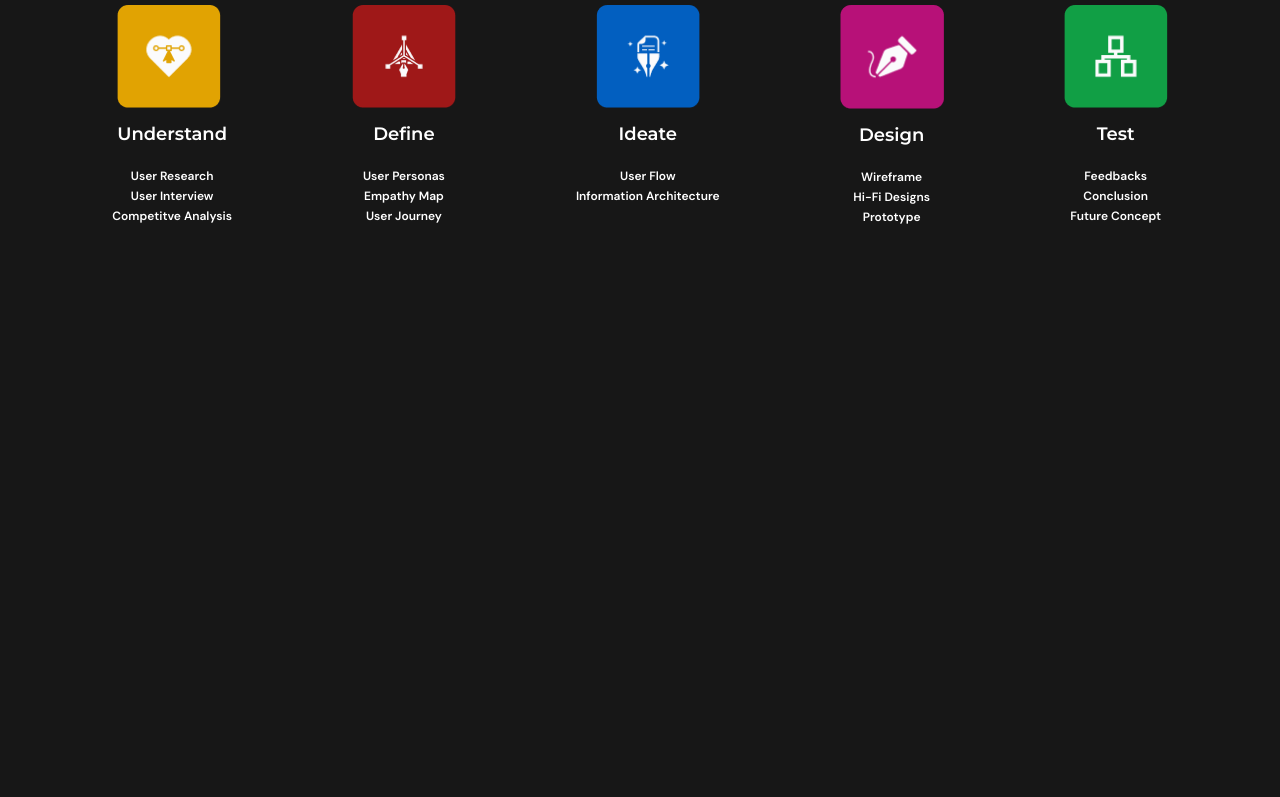
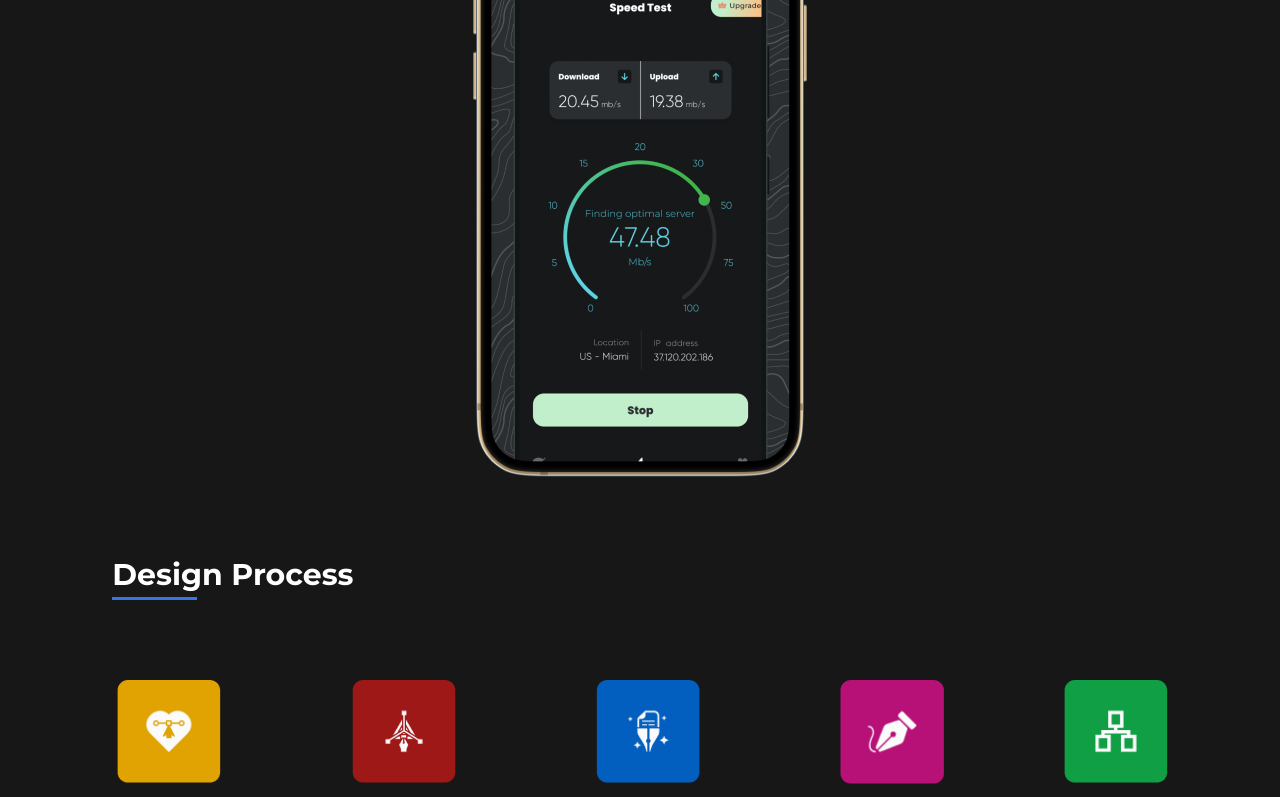
Before and after one commit to VirtuousTechies/musa-daniel, a React (Vite) app in the folder musa-daniel/: page /works/adBlocker in a window 1280 px wide. Shown: the part 1104-1901 px from the top of the page. Before the commit the page ends 1489 px from the top, so only its background shows below. Built offline with nearby package versions, Linux system fonts and the light colour scheme.

Commit message:
Started working on the second section of adblocker page, imported an image, created a new component heading for the headings

```diff
--- a/musa-daniel/src/Components/AdBlockerBody.jsx
+++ b/musa-daniel/src/Components/AdBlockerBody.jsx
@@ -1,6 +1,6 @@
 import React from 'react'
 import DesignProcess from './DesignProcess'
-import { adBlockerMainOne, adBlockerMainTwo, dotDesign, figma } from '../Data'
+import { adBlockerMainOne, adBlockerMainTwo, adBlockerOverview, dotDesign, figma } from '../Data'
 
 export default function AdBlockerBody() {
   return (
@@ -41,7 +41,13 @@ export default function AdBlockerBody() {
         <img src={dotDesign} alt="dot-design" className='self-end md:self-start w-[60px]
         md:w-auto' />
       </section>
-      <section></section>
+      <section>
+        <section>
+
+        </section>
+        <section></section>
+        <img src={adBlockerOverview} alt="phone-image" />
+      </section>
       <section></section>
       <DesignProcess />
       <section></section>
--- a/musa-daniel/src/Components/DesignProcess.jsx
+++ b/musa-daniel/src/Components/DesignProcess.jsx
@@ -1,13 +1,11 @@
 import React from 'react'
 import { designProcess } from '../Data/demo'
+import Heading from './Heading'
 
 export default function DesignProcess() {
   return (
     <section className='flex flex-col space-y-20'>
-        <div className='flex flex-col space-y-1'>
-            <h2 className='font-three font-bold text-3xl'>Design Process</h2>
-            <div className='bg-[#3676E0] w-[85px] h-[3px]'></div>
-        </div>
+        <Heading text={'Design Process'}/>
         <section className='grid gap-10 grid-cols-2 md:grid-cols-4 lg:flex lg:flex-row lg:space-x-12 xl:space-x-20'>
             {designProcess.map((list) => <div key={list.title} className='flex flex-col
             space-y-5 items-center'>
--- /dev/null
+++ b/musa-daniel/src/Components/Heading.jsx
@@ -0,0 +1,10 @@
+import React from 'react'
+
+export default function Heading(props) {
+  return (
+    <div className='flex flex-col space-y-1'>
+        <h2 className='font-three font-bold text-3xl'>{props.text}</h2>
+        <div className='bg-[#3676E0] w-[85px] h-[3px]'></div>
+     </div>
+  )
+}
--- a/musa-daniel/src/Components/index.jsx
+++ b/musa-daniel/src/Components/index.jsx
@@ -11,3 +11,4 @@ export {default as RideEaseBody} from './RideEaseBody'
 export {default as AdBlockerBody} from './AdBlockerBody'
 export {default as DesignProcess} from './DesignProcess'
 export {default as FoodAppBody} from './FoodAppBody'
+export {default as Heading} from './Heading'
--- a/musa-daniel/src/Data/index.jsx
+++ b/musa-daniel/src/Data/index.jsx
@@ -30,6 +30,7 @@ export {default as rideCursor} from './images/ride-ease/ride-ease-cursor.png'
 export {default as adBlockerMainOne} from './images/ad-blocker/ad-blocker-main-one.png'
 export {default as adBlockerMainTwo} from './images/ad-blocker/ad-blocker-main-two.png'
 export {default as figma} from './images/food-app/figma.png'
+export {default as adBlockerOverview} from './images/ad-blocker/ad-blocker-overview.png'
 
 export {default as foodMainOne} from './images/food-app/food-main-one.png'
 export {default as foodMainTwo} from './images/food-app/food-main-two.png'
```
